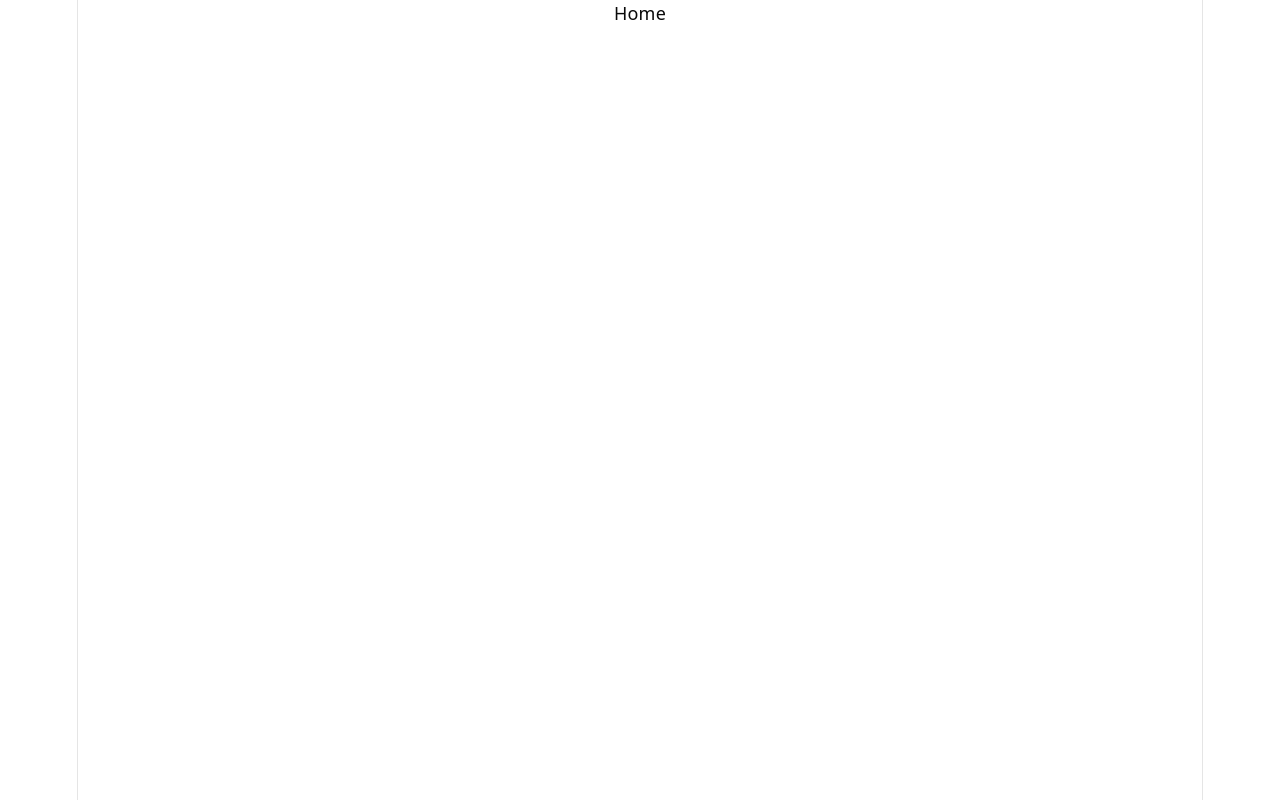
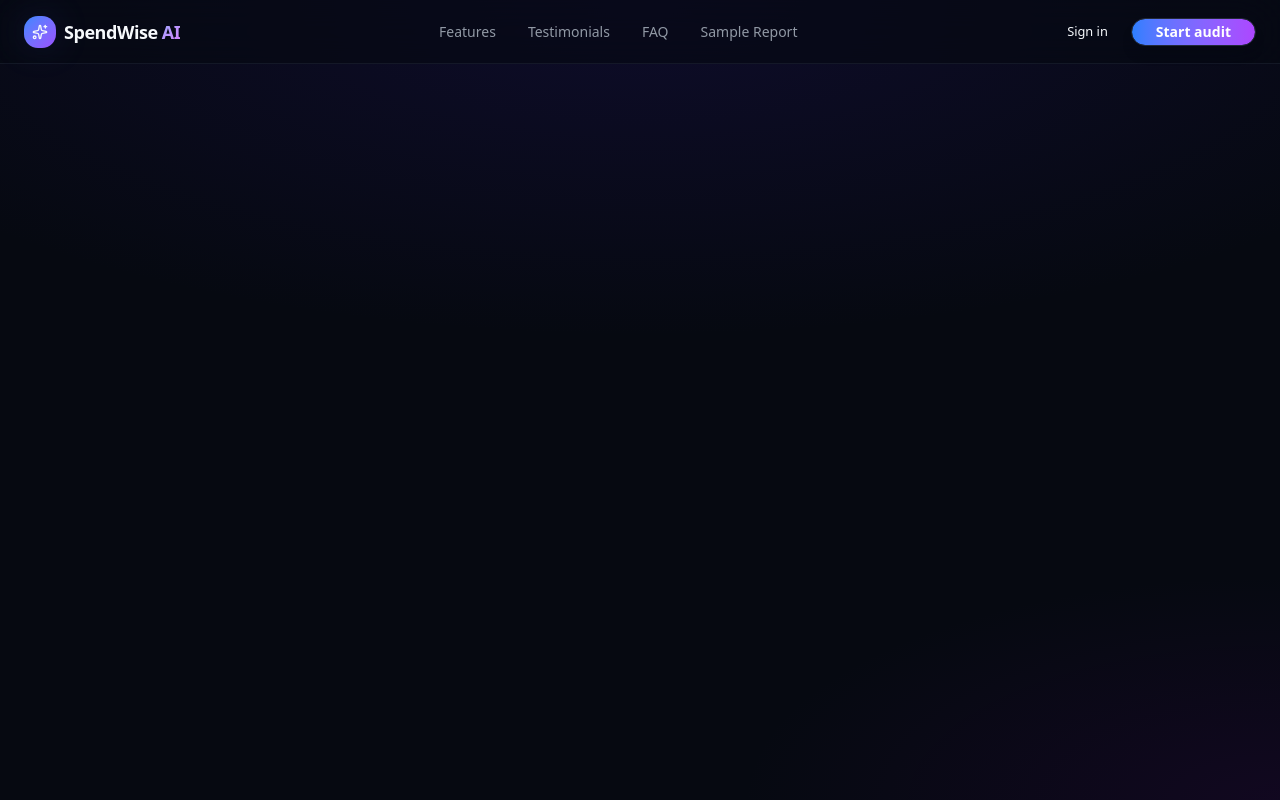
Before and after one commit to rishabh-1510/SpendWise-Ai, a React (Vite) app in the folder spendwise-ai/: page / in a window 1280 px wide. Built offline with nearby package versions, Linux system fonts and the light colour scheme.

Commit message:
Design Navbar

```diff
--- /dev/null
+++ b/spendwise-ai/src/components/shared/Navbar.tsx
@@ -0,0 +1,33 @@
+import { Link } from "react-router-dom";
+import { Button } from "../ui/button";
+import { Sparkles } from "lucide-react";
+
+export function Navbar() {
+  return (
+    <header className="sticky top-0 z-50 w-full">
+      <div className="absolute inset-0 backdrop-blur-xl bg-background/60 border-b border-border/50" />
+      <div className="relative mx-auto flex h-16 max-w-7xl items-center justify-between px-6">
+        <Link to="/" className="flex items-center gap-2 group">
+          <div className="flex h-8 w-8 items-center justify-center rounded-lg bg-gradient-brand shadow-glow group-hover:scale-110 transition-transform">
+            <Sparkles className="h-4 w-4 text-primary-foreground" />
+          </div>
+          <span className="font-semibold text-lg tracking-tight">SpendWise<span className="text-gradient-brand"> AI</span></span>
+        </Link>
+        <nav className="hidden md:flex items-center gap-8 text-sm text-muted-foreground">
+          <a href="/#features" className="hover:text-foreground transition-colors">Features</a>
+          <a href="/#testimonials" className="hover:text-foreground transition-colors">Testimonials</a>
+          <a href="/#faq" className="hover:text-foreground transition-colors">FAQ</a>
+          <Link to="/report/sample" className="hover:text-foreground transition-colors">Sample Report</Link>
+        </nav>
+        <div className="flex items-center gap-3">
+          <Link to="/audit" className="hidden sm:block">
+            <Button variant="ghost" size="sm">Sign in</Button>
+          </Link>
+          <Link to="/audit">
+            <Button variant="outline" className="rounded-xl bg-gradient-to-r from-blue-500 to-purple-500 px-6 py-2 text-sm font-semibold text-white shadow-lg transition-all duration-300 hover:scale-105 hover:shadow-purple-500/30" size="sm">Start audit</Button>
+          </Link>
+        </div>
+      </div>
+    </header>
+  );
+}
--- a/spendwise-ai/src/index.css
+++ b/spendwise-ai/src/index.css
@@ -1,262 +1,342 @@
 @import "tailwindcss";
+@source "../src";
+
 @import "tw-animate-css";
-@import "shadcn/tailwind.css";
 @import "@fontsource-variable/geist";
 
 @custom-variant dark (&:is(.dark *));
-:root {
-  --text: #6b6375;
-  --text-h: #08060d;
-  --bg: #fff;
-  --border: oklch(0.922 0 0);
-  --code-bg: #f4f3ec;
-  --accent: oklch(0.97 0 0);
-  --accent-bg: rgba(170, 59, 255, 0.1);
-  --accent-border: rgba(170, 59, 255, 0.5);
-  --social-bg: rgba(244, 243, 236, 0.5);
-  --shadow:
-    rgba(0, 0, 0, 0.1) 0 10px 15px -3px, rgba(0, 0, 0, 0.05) 0 4px 6px -2px;
 
-  --sans: system-ui, 'Segoe UI', Roboto, sans-serif;
-  --heading: system-ui, 'Segoe UI', Roboto, sans-serif;
-  --mono: ui-monospace, Consolas, monospace;
+@theme inline {
+  /* Radius */
+  --radius-sm: calc(var(--radius) - 4px);
+  --radius-md: calc(var(--radius) - 2px);
+  --radius-lg: var(--radius);
+  --radius-xl: calc(var(--radius) + 4px);
+  --radius-2xl: calc(var(--radius) + 8px);
+  --radius-3xl: calc(var(--radius) + 12px);
 
-  font: 18px/145% var(--sans);
-  letter-spacing: 0.18px;
-  color-scheme: light dark;
-  color: var(--text);
-  background: var(--bg);
-  font-synthesis: none;
-  text-rendering: optimizeLegibility;
-  -webkit-font-smoothing: antialiased;
-  -moz-osx-font-smoothing: grayscale;
+  /* Colors */
+  --color-background: var(--background);
+  --color-foreground: var(--foreground);
+  --color-card: var(--card);
+  --color-card-foreground: var(--card-foreground);
+  --color-popover: var(--popover);
+  --color-popover-foreground: var(--popover-foreground);
+  --color-primary: var(--primary);
+  --color-primary-foreground: var(--primary-foreground);
+  --color-secondary: var(--secondary);
+  --color-secondary-foreground: var(--secondary-foreground);
+  --color-muted: var(--muted);
+  --color-muted-foreground: var(--muted-foreground);
+  --color-accent: var(--accent);
+  --color-accent-foreground: var(--accent-foreground);
+  --color-destructive: var(--destructive);
+  --color-destructive-foreground: var(--destructive-foreground);
+  --color-success: var(--success);
+  --color-success-foreground: var(--success-foreground);
+  --color-border: var(--border);
+  --color-input: var(--input);
+  --color-ring: var(--ring);
 
-  @media (max-width: 1024px) {
-    font-size: 16px;
+  --color-chart-1: var(--chart-1);
+  --color-chart-2: var(--chart-2);
+  --color-chart-3: var(--chart-3);
+  --color-chart-4: var(--chart-4);
+  --color-chart-5: var(--chart-5);
+
+  /* Fonts */
+  --font-sans: "Geist Variable", ui-sans-serif, system-ui, sans-serif;
+
+  /* Animations */
+  --animate-fade-in: fade-in 0.6s ease-out;
+  --animate-fade-up: fade-up 0.7s ease-out;
+  --animate-glow-pulse: glow-pulse 3s ease-in-out infinite;
+  --animate-float: float 6s ease-in-out infinite;
+  --animate-shimmer: shimmer 2.5s linear infinite;
+
+  @keyframes fade-in {
+    from {
+      opacity: 0;
     }
-
-  --background: oklch(1 0 0);
-
-  --foreground: oklch(0.145 0 0);
-
-  --card: oklch(1 0 0);
-
-  --card-foreground: oklch(0.145 0 0);
-
-  --popover: oklch(1 0 0);
-
-  --popover-foreground: oklch(0.145 0 0);
-
-  --primary: oklch(0.205 0 0);
-
-  --primary-foreground: oklch(0.985 0 0);
-
-  --secondary: oklch(0.97 0 0);
-
-  --secondary-foreground: oklch(0.205 0 0);
-
-  --muted: oklch(0.97 0 0);
-
-  --muted-foreground: oklch(0.556 0 0);
-
-  --accent-foreground: oklch(0.205 0 0);
-
-  --destructive: oklch(0.577 0.245 27.325);
-
-  --input: oklch(0.922 0 0);
-
-  --ring: oklch(0.708 0 0);
-
-  --chart-1: oklch(0.87 0 0);
-
-  --chart-2: oklch(0.556 0 0);
-
-  --chart-3: oklch(0.439 0 0);
-
-  --chart-4: oklch(0.371 0 0);
-
-  --chart-5: oklch(0.269 0 0);
-
-  --radius: 0.625rem;
-
-  --sidebar: oklch(0.985 0 0);
-
-  --sidebar-foreground: oklch(0.145 0 0);
-
-  --sidebar-primary: oklch(0.205 0 0);
-
-  --sidebar-primary-foreground: oklch(0.985 0 0);
-
-  --sidebar-accent: oklch(0.97 0 0);
-
-  --sidebar-accent-foreground: oklch(0.205 0 0);
-
-  --sidebar-border: oklch(0.922 0 0);
-
-  --sidebar-ring: oklch(0.708 0 0)
-}
-
-@media (prefers-color-scheme: dark) {
-  :root {
-    --text: #9ca3af;
-    --text-h: #f3f4f6;
-    --bg: #16171d;
-    --border: #2e303a;
-    --code-bg: #1f2028;
-    --accent: #c084fc;
-    --accent-bg: rgba(192, 132, 252, 0.15);
-    --accent-border: rgba(192, 132, 252, 0.5);
-    --social-bg: rgba(47, 48, 58, 0.5);
-    --shadow:
-      rgba(0, 0, 0, 0.4) 0 10px 15px -3px, rgba(0, 0, 0, 0.25) 0 4px 6px -2px;
-  }
-
-  #social .button-icon {
-    filter: invert(1) brightness(2);
+    to {
+      opacity: 1;
     }
   }
 
-#root {
-  width: 1126px;
-  max-width: 100%;
-  margin: 0 auto;
-  text-align: center;
-  border-inline: 1px solid var(--border);
-  min-height: 100svh;
-  display: flex;
-  flex-direction: column;
-  box-sizing: border-box;
+  @keyframes fade-up {
+    from {
+      opacity: 0;
+      transform: translateY(20px);
+    }
+    to {
+      opacity: 1;
+      transform: translateY(0);
+    }
   }
 
-body {
-  margin: 0;
+  @keyframes glow-pulse {
+    0%,
+    100% {
+      box-shadow: 0 0 30px -5px var(--glow-primary);
+    }
+    50% {
+      box-shadow: 0 0 60px 0px var(--glow-primary);
+    }
   }
 
-h1,
-h2 {
-  font-family: var(--heading);
-  font-weight: 500;
-  color: var(--text-h);
+  @keyframes float {
+    0%,
+    100% {
+      transform: translateY(0);
+    }
+    50% {
+      transform: translateY(-10px);
+    }
   }
 
-h1 {
-  font-size: 56px;
-  letter-spacing: -1.68px;
-  margin: 32px 0;
-  @media (max-width: 1024px) {
-    font-size: 36px;
-    margin: 20px 0;
+  @keyframes shimmer {
+    0% {
+      background-position: -200% 0;
+    }
+    100% {
+      background-position: 200% 0;
     }
   }
-h2 {
-  font-size: 24px;
-  line-height: 118%;
-  letter-spacing: -0.24px;
-  margin: 0 0 8px;
-  @media (max-width: 1024px) {
-    font-size: 20px;
-  }
-}
-p {
-  margin: 0;
 }
 
-code,
-.counter {
-  font-family: var(--mono);
-  display: inline-flex;
-  border-radius: 4px;
-  color: var(--text-h);
+:root {
+  --radius: 0.875rem;
+
+  /* Main Theme */
+  --background: oklch(0.14 0.02 265);
+  --foreground: oklch(0.98 0.005 250);
+
+  --card: oklch(0.18 0.025 265);
+  --card-foreground: oklch(0.98 0.005 250);
+
+  --popover: oklch(0.17 0.025 265);
+  --popover-foreground: oklch(0.98 0.005 250);
+
+  --primary: oklch(0.65 0.22 270);
+  --primary-foreground: oklch(0.98 0.005 250);
+
+  --secondary: oklch(0.24 0.03 265);
+  --secondary-foreground: oklch(0.98 0.005 250);
+
+  --muted: oklch(0.22 0.025 265);
+  --muted-foreground: oklch(0.68 0.02 260);
+
+  --accent: oklch(0.65 0.24 285);
+  --accent-foreground: oklch(0.98 0.005 250);
+
+  --destructive: oklch(0.65 0.24 25);
+  --destructive-foreground: oklch(0.98 0.005 250);
+
+  --success: oklch(0.72 0.18 155);
+  --success-foreground: oklch(0.14 0.02 265);
+
+  --border: oklch(0.28 0.03 265);
+  --input: oklch(0.22 0.025 265);
+  --ring: oklch(0.65 0.22 270);
+
+  /* Charts */
+  --chart-1: oklch(0.65 0.22 270);
+  --chart-2: oklch(0.65 0.24 300);
+  --chart-3: oklch(0.72 0.18 155);
+  --chart-4: oklch(0.75 0.18 70);
+  --chart-5: oklch(0.65 0.22 200);
+
+  /* Glow */
+  --glow-primary: oklch(0.65 0.22 270 / 0.45);
+  --glow-accent: oklch(0.65 0.24 300 / 0.4);
+
+  /* Gradients */
+  --gradient-brand:
+    linear-gradient(
+      135deg,
+      oklch(0.65 0.22 260),
+      oklch(0.62 0.26 295)
+    );
+
+  --gradient-hero:
+    radial-gradient(
+      ellipse 80% 60% at 50% -10%,
+      oklch(0.45 0.22 280 / 0.45),
+      transparent 60%
+    ),
+    radial-gradient(
+      ellipse 60% 50% at 80% 30%,
+      oklch(0.45 0.22 320 / 0.25),
+      transparent 60%
+    );
+
+  --gradient-card:
+    linear-gradient(
+      135deg,
+      oklch(0.22 0.03 265 / 0.6),
+      oklch(0.18 0.025 270 / 0.4)
+    );
+
+  --gradient-text:
+    linear-gradient(
+      135deg,
+      oklch(0.98 0.01 260),
+      oklch(0.78 0.12 280)
+    );
+
+  --gradient-success:
+    linear-gradient(
+      135deg,
+      oklch(0.72 0.18 155),
+      oklch(0.78 0.16 180)
+    );
+
+  /* Shadows */
+  --shadow-glow: 0 0 40px -8px var(--glow-primary);
+
+  --shadow-elegant:
+    0 20px 60px -20px oklch(0.05 0.02 265 / 0.7);
 }
 
-code {
-  font-size: 15px;
-  line-height: 135%;
-  padding: 4px 8px;
-  background: var(--code-bg);
-}
-
-@theme inline {
-  --font-heading: var(--font-sans);
-  --font-sans: 'Geist Variable', sans-serif;
-  --color-sidebar-ring: var(--sidebar-ring);
-  --color-sidebar-border: var(--sidebar-border);
-  --color-sidebar-accent-foreground: var(--sidebar-accent-foreground);
-  --color-sidebar-accent: var(--sidebar-accent);
-  --color-sidebar-primary-foreground: var(--sidebar-primary-foreground);
-  --color-sidebar-primary: var(--sidebar-primary);
-  --color-sidebar-foreground: var(--sidebar-foreground);
-  --color-sidebar: var(--sidebar);
-  --color-chart-5: var(--chart-5);
-  --color-chart-4: var(--chart-4);
-  --color-chart-3: var(--chart-3);
-  --color-chart-2: var(--chart-2);
-  --color-chart-1: var(--chart-1);
-  --color-ring: var(--ring);
-  --color-input: var(--input);
-  --color-border: var(--border);
-  --color-destructive: var(--destructive);
-  --color-accent-foreground: var(--accent-foreground);
-  --color-accent: var(--accent);
-  --color-muted-foreground: var(--muted-foreground);
-  --color-muted: var(--muted);
-  --color-secondary-foreground: var(--secondary-foreground);
-  --color-secondary: var(--secondary);
-  --color-primary-foreground: var(--primary-foreground);
-  --color-primary: var(--primary);
-  --color-popover-foreground: var(--popover-foreground);
-  --color-popover: var(--popover);
-  --color-card-foreground: var(--card-foreground);
-  --color-card: var(--card);
-  --color-foreground: var(--foreground);
-  --color-background: var(--background);
-  --radius-sm: calc(var(--radius) * 0.6);
-  --radius-md: calc(var(--radius) * 0.8);
-  --radius-lg: var(--radius);
-  --radius-xl: calc(var(--radius) * 1.4);
-  --radius-2xl: calc(var(--radius) * 1.8);
-  --radius-3xl: calc(var(--radius) * 2.2);
-  --radius-4xl: calc(var(--radius) * 2.6);
-}
-
-.dark {
-  --background: oklch(0.145 0 0);
-  --foreground: oklch(0.985 0 0);
-  --card: oklch(0.205 0 0);
-  --card-foreground: oklch(0.985 0 0);
-  --popover: oklch(0.205 0 0);
-  --popover-foreground: oklch(0.985 0 0);
-  --primary: oklch(0.922 0 0);
-  --primary-foreground: oklch(0.205 0 0);
-  --secondary: oklch(0.269 0 0);
-  --secondary-foreground: oklch(0.985 0 0);
-  --muted: oklch(0.269 0 0);
-  --muted-foreground: oklch(0.708 0 0);
-  --accent: oklch(0.269 0 0);
-  --accent-foreground: oklch(0.985 0 0);
-  --destructive: oklch(0.704 0.191 22.216);
-  --border: oklch(1 0 0 / 10%);
-  --input: oklch(1 0 0 / 15%);
-  --ring: oklch(0.556 0 0);
-  --chart-1: oklch(0.87 0 0);
-  --chart-2: oklch(0.556 0 0);
-  --chart-3: oklch(0.439 0 0);
-  --chart-4: oklch(0.371 0 0);
-  --chart-5: oklch(0.269 0 0);
-  --sidebar: oklch(0.205 0 0);
-  --sidebar-foreground: oklch(0.985 0 0);
-  --sidebar-primary: oklch(0.488 0.243 264.376);
-  --sidebar-primary-foreground: oklch(0.985 0 0);
-  --sidebar-accent: oklch(0.269 0 0);
-  --sidebar-accent-foreground: oklch(0.985 0 0);
-  --sidebar-border: oklch(1 0 0 / 10%);
-  --sidebar-ring: oklch(0.556 0 0);
+html {
+  color-scheme: dark;
 }
 
 @layer base {
   * {
-    @apply border-border outline-ring/50;}
+    @apply border-border outline-ring/50;
+  }
+
+  html,
   body {
-    @apply bg-background text-foreground;}
-  html {
-    @apply font-sans;}}
+    background-color: var(--color-background);
+    color: var(--color-foreground);
+  }
+
+  body {
+    font-family: var(--font-sans);
+    -webkit-font-smoothing: antialiased;
+    min-height: 100vh;
+
+    background-image:
+      radial-gradient(
+        ellipse 100% 60% at 50% 0%,
+        oklch(0.3 0.15 280 / 0.25),
+        transparent 70%
+      ),
+      radial-gradient(
+        ellipse 60% 40% at 100% 100%,
+        oklch(0.3 0.15 310 / 0.18),
+        transparent 70%
+      );
+
+    background-attachment: fixed;
+  }
+
+  h1,
+  h2,
+  h3,
+  h4 {
+    letter-spacing: -0.02em;
+  }
+}
+
+@layer utilities {
+  .glass {
+    background: var(--gradient-card);
+    backdrop-filter: blur(20px);
+    -webkit-backdrop-filter: blur(20px);
+    border: 1px solid oklch(1 0 0 / 0.08);
+  }
+
+  .glass-strong {
+    background: oklch(0.18 0.025 270 / 0.7);
+    backdrop-filter: blur(24px);
+    -webkit-backdrop-filter: blur(24px);
+    border: 1px solid oklch(1 0 0 / 0.1);
+  }
+
+  .glow-border {
+    position: relative;
+  }
+
+  .glow-border::before {
+    content: "";
+    position: absolute;
+    inset: -1px;
+    border-radius: inherit;
+    padding: 1px;
+
+    background:
+      linear-gradient(
+        135deg,
+        oklch(0.65 0.22 270 / 0.6),
+        oklch(0.65 0.24 300 / 0.3),
+        transparent 70%
+      );
+
+    -webkit-mask:
+      linear-gradient(#000 0 0) content-box,
+      linear-gradient(#000 0 0);
+
+    -webkit-mask-composite: xor;
+    mask-composite: exclude;
+
+    pointer-events: none;
+  }
+
+  .text-gradient {
+    background: var(--gradient-text);
+    -webkit-background-clip: text;
+    background-clip: text;
+    color: transparent;
+  }
+
+  .text-gradient-brand {
+    background:
+      linear-gradient(
+        135deg,
+        oklch(0.78 0.18 270),
+        oklch(0.75 0.22 310)
+      );
+
+    -webkit-background-clip: text;
+    background-clip: text;
+    color: transparent;
+  }
+
+  .bg-gradient-brand {
+    background: var(--gradient-brand);
+  }
+
+  .bg-gradient-hero {
+    background: var(--gradient-hero);
+  }
+
+  .bg-gradient-success {
+    background: var(--gradient-success);
+  }
+
+  .shadow-glow {
+    box-shadow: var(--shadow-glow);
+  }
+
+  .shadow-elegant {
+    box-shadow: var(--shadow-elegant);
+  }
+
+  .grid-bg {
+    background-image:
+      linear-gradient(oklch(1 0 0 / 0.04) 1px, transparent 1px),
+      linear-gradient(90deg, oklch(1 0 0 / 0.04) 1px, transparent 1px);
+
+    background-size: 48px 48px;
+
+    mask-image:
+      radial-gradient(
+        ellipse 60% 50% at 50% 0%,
+        black 40%,
+        transparent 80%
+      );
+  }
+}
--- a/spendwise-ai/src/pages/Home.tsx
+++ b/spendwise-ai/src/pages/Home.tsx
@@ -1,7 +1,10 @@
+import { Navbar } from "@/components/shared/Navbar"
 
 const Home = () => {
   return (
-    <div>Home</div>
+    <div className="min-h-screen">
+        <Navbar/>
+    </div>
   )
 }
 
```
Lines whose indentation alone changed are shown as unchanged.
